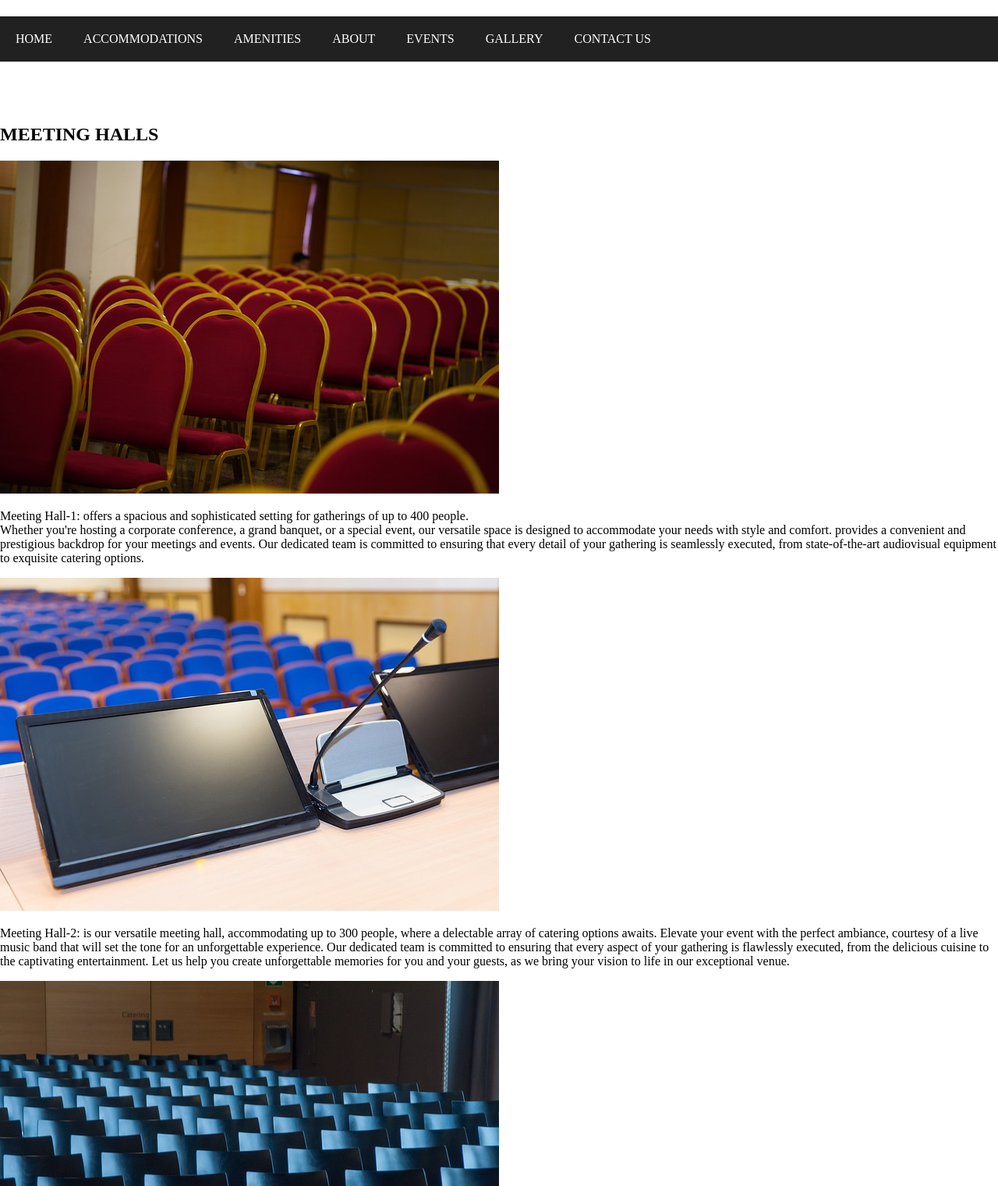
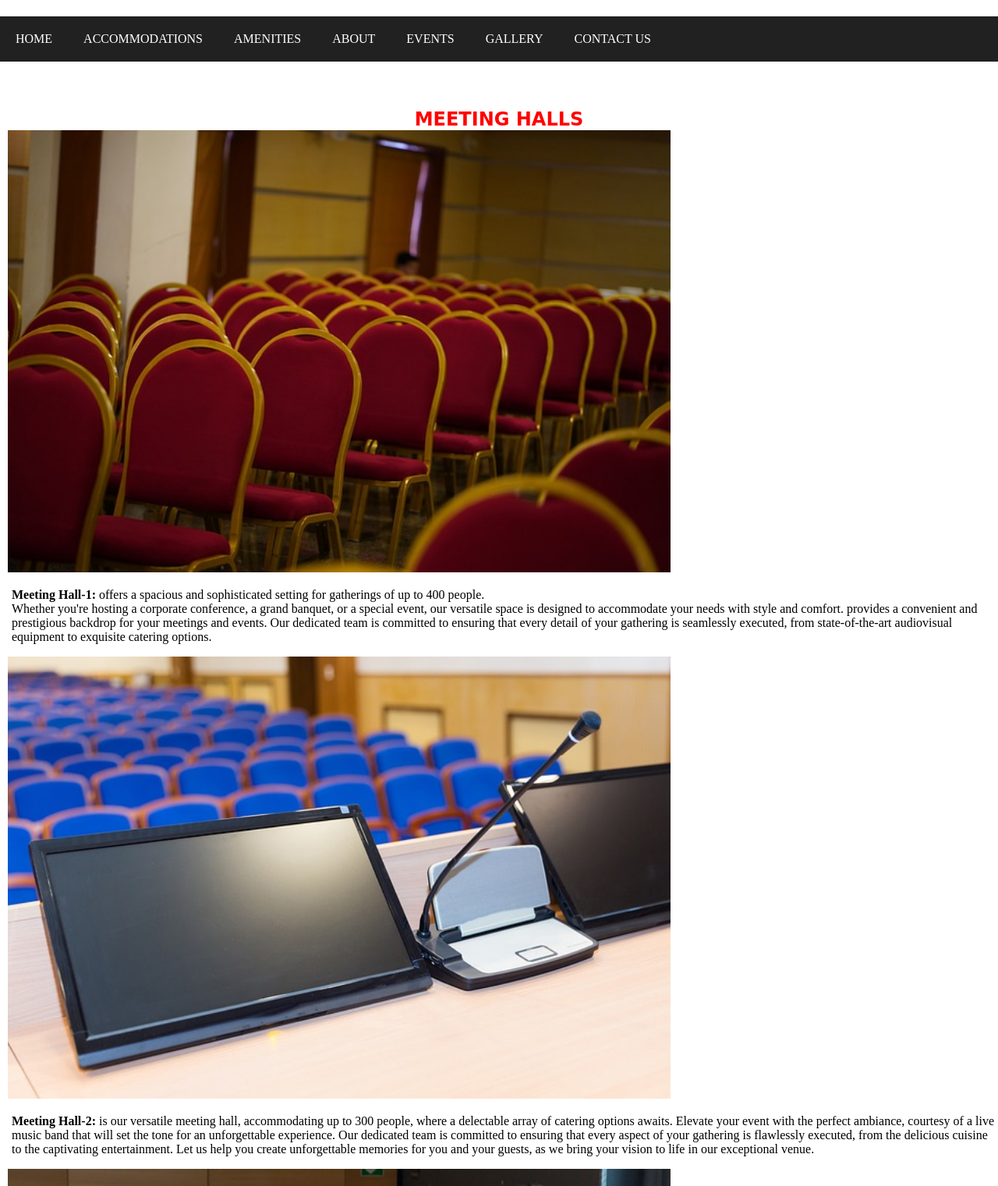
Before and after one commit to Kidusan-Teklu/Assela-Hotel, a plain HTML site: page html/Events.html in a window 1280 px wide. Shown: the part 79-1600 px from the top of the page at 78% size. Drawn offline with Linux system fonts and the light colour scheme.

Commit message:
css for events

```diff
--- a/css/events.css
+++ b/css/events.css
@@ -1,3 +1,28 @@
+.hall{
+    width: 100%;
+}
+
+.headerr
+{
+border-radius: 10px;
+color: red;
+text-align: center;
+font-family: cursive;
+
+margin: auto;
+margin-top:0px;
+}
+.event_hall img,p
+{
+    margin-left: 15px;
+}
+.event_hall img
+{
+    margin-left: 10px;
+    text-align: center;
+    width: 850px;
+}
+
 .event_hall
 {
     overflow: hidden;
--- a/html/Events.html
+++ b/html/Events.html
@@ -49,26 +49,26 @@
         <h2 class="headerr">MEETING HALLS</h2>
 <div class="hall">
 <img src="/images/mh11.jpg" alt="">
-<p> Meeting Hall-1: offers a spacious and sophisticated setting for gatherings of up to 400 people. <br> Whether you're hosting a corporate conference, a grand banquet, or a special event, our versatile space is designed to accommodate your needs with style and comfort.
+<p> <b>Meeting Hall-1:</b> offers a spacious and sophisticated setting for gatherings of up to 400 people. <br> Whether you're hosting a corporate conference, a grand banquet, or a special event, our versatile space is designed to accommodate your needs with style and comfort.
     provides a convenient and prestigious backdrop for your meetings and events. Our dedicated team is committed to ensuring that every detail of your gathering is seamlessly executed, from state-of-the-art audiovisual equipment to exquisite catering options.
     </p>
 </div>
 <div class="hall">
     <img src="/images/mh5.jpg" alt="">
-    <p>Meeting Hall-2: is our versatile meeting hall, accommodating up to 300 people, where a delectable array of catering options awaits. Elevate your event with the perfect ambiance, courtesy of a live music band that will set the tone for an unforgettable experience. Our dedicated team is committed to ensuring that every aspect of your gathering is flawlessly executed, from the delicious cuisine to the captivating entertainment. Let us help you create unforgettable memories for you and your guests, as we bring your vision to life in our exceptional venue.</p>
+    <p><b>Meeting Hall-2:</b> is our versatile meeting hall, accommodating up to 300 people, where a delectable array of catering options awaits. Elevate your event with the perfect ambiance, courtesy of a live music band that will set the tone for an unforgettable experience. Our dedicated team is committed to ensuring that every aspect of your gathering is flawlessly executed, from the delicious cuisine to the captivating entertainment. Let us help you create unforgettable memories for you and your guests, as we bring your vision to life in our exceptional venue.</p>
     </div>
     <div class="meeting">
         <img src="/images/mh3.jpg" alt="">
-        <p>Meeting Hall-3: Introducing our expansive meeting hall, designed to accommodate up to 250 people. Our modern venue is ideal for conferences, seminars, workshops, and corporate events. Equipped with state-of-the-art audiovisual facilities, it provides the perfect setting for impactful presentations. Whether for large corporate gatherings or community events, our meeting hall offers a blend of functionality and comfort. Host your next event with us and ensure a successful and memorable occasion for all attendees.</p>
+        <p><b>Meeting Hall-3:</b> Introducing our expansive meeting hall, designed to accommodate up to 250 people. Our modern venue is ideal for conferences, seminars, workshops, and corporate events. Equipped with state-of-the-art audiovisual facilities, it provides the perfect setting for impactful presentations. Whether for large corporate gatherings or community events, our meeting hall offers a blend of functionality and comfort. Host your next event with us and ensure a successful and memorable occasion for all attendees.</p>
     </div>
     <div class="hall">
         <img src="/images/mh4.jpg" alt="">
-        <p>Meeting Hall-4: Discover our inviting meeting space, accommodating up to 100 guests, designed for comfortable lunch and dinner gatherings. With a cozy ambiance and flexible seating, it's perfect for simple meetings and social dining events. Whether for business luncheons or evening dinner invitations, our venue offers a warm and welcoming atmosphere. Create memorable experiences for all attendees by hosting your next gathering with us.</p>
+        <p><b>Meeting Hall-4:</b> Discover our inviting meeting space, accommodating up to 100 guests, designed for comfortable lunch and dinner gatherings. With a cozy ambiance and flexible seating, it's perfect for simple meetings and social dining events. Whether for business luncheons or evening dinner invitations, our venue offers a warm and welcoming atmosphere. Create memorable experiences for all attendees by hosting your next gathering with us.</p>
 
     </div>
     <div class="hall">
         <img src="/images/mh2.jpg" alt="">
-        <p>Meeting Hall-5: Welcome to our exclusive meeting space, designed for intimate gatherings of up to 20 individuals (excluding journalists). Our venue offers a comfortable and professional setting, perfect for interviews and social speaking engagements. With a focus on privacy and a welcoming atmosphere, it's ideal for productive discussions and meaningful interactions. Whether for small meetings or engaging social events, our meeting hall provides a conducive environment for various occasions. Host your next gathering with us and ensure a successful and memorable experience for all participants</p>
+        <p><b>Meeting Hall-5:</b> Welcome to our exclusive meeting space, designed for intimate gatherings of up to 20 individuals (excluding journalists). Our venue offers a comfortable and professional setting, perfect for interviews and social speaking engagements. With a focus on privacy and a welcoming atmosphere, it's ideal for productive discussions and meaningful interactions. Whether for small meetings or engaging social events, our meeting hall provides a conducive environment for various occasions. Host your next gathering with us and ensure a successful and memorable experience for all participants</p>
     </div>
 
 
```
